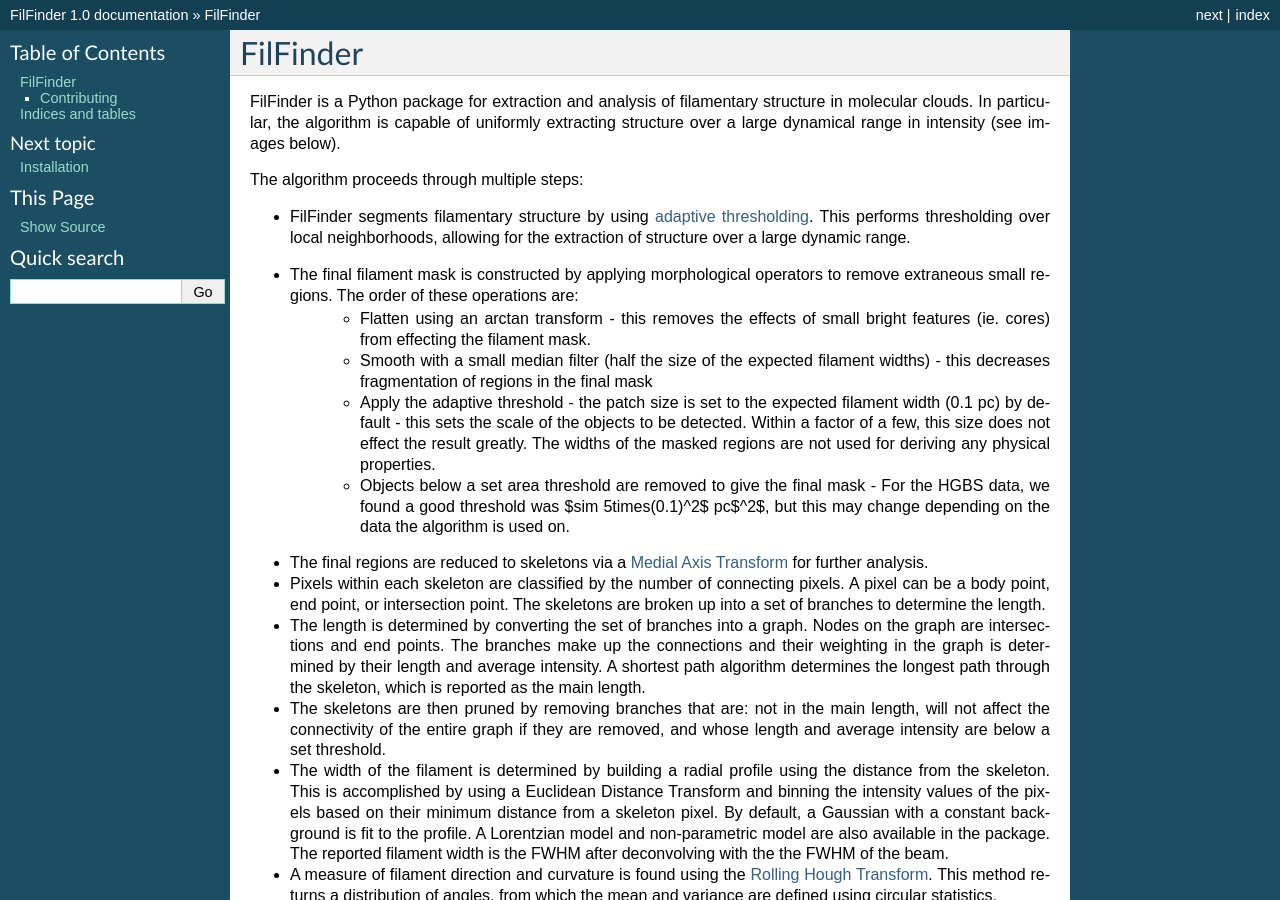
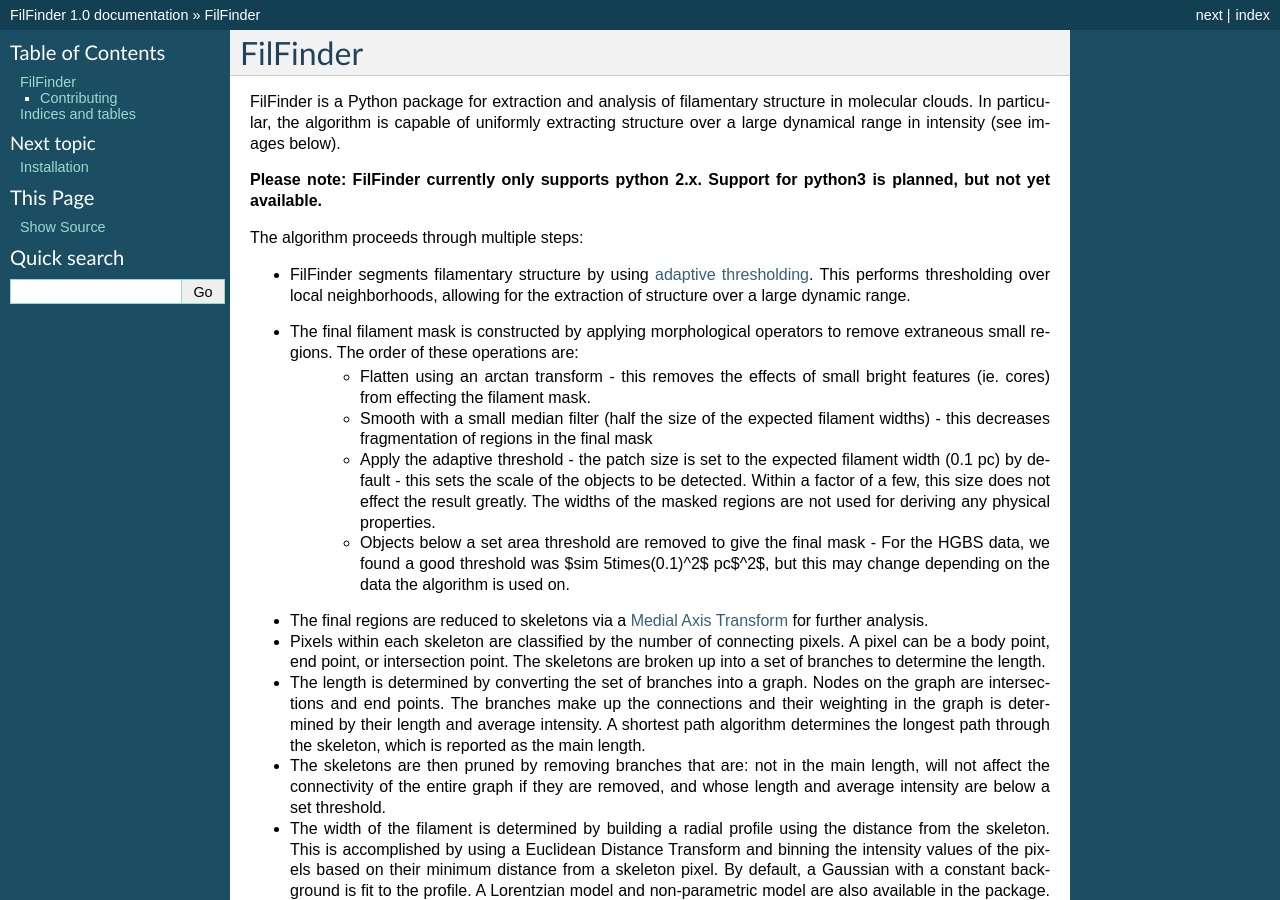
Before and after one commit to e-koch/FilFinder, a Sphinx documentation site: the page built from docs/index.rst, in a window 1280 px wide and 900 px high. Built offline with Sphinx 7.4.7, drawn with Linux system fonts in a browser that asks for light colours.

Commit message:
Also add to docs homepage

```diff
--- a/docs/index.rst
+++ b/docs/index.rst
@@ -7,6 +7,8 @@ FilFinder
 =========
 
 FilFinder is a Python package for extraction and analysis of filamentary structure in molecular clouds. In particular, the algorithm is capable of uniformly extracting structure over a large dynamical range in intensity (see images below).
+
+**Please note: FilFinder currently only supports python 2.x. Support for python3 is planned, but not yet available.**
 
 The algorithm proceeds through multiple steps:
 
```
